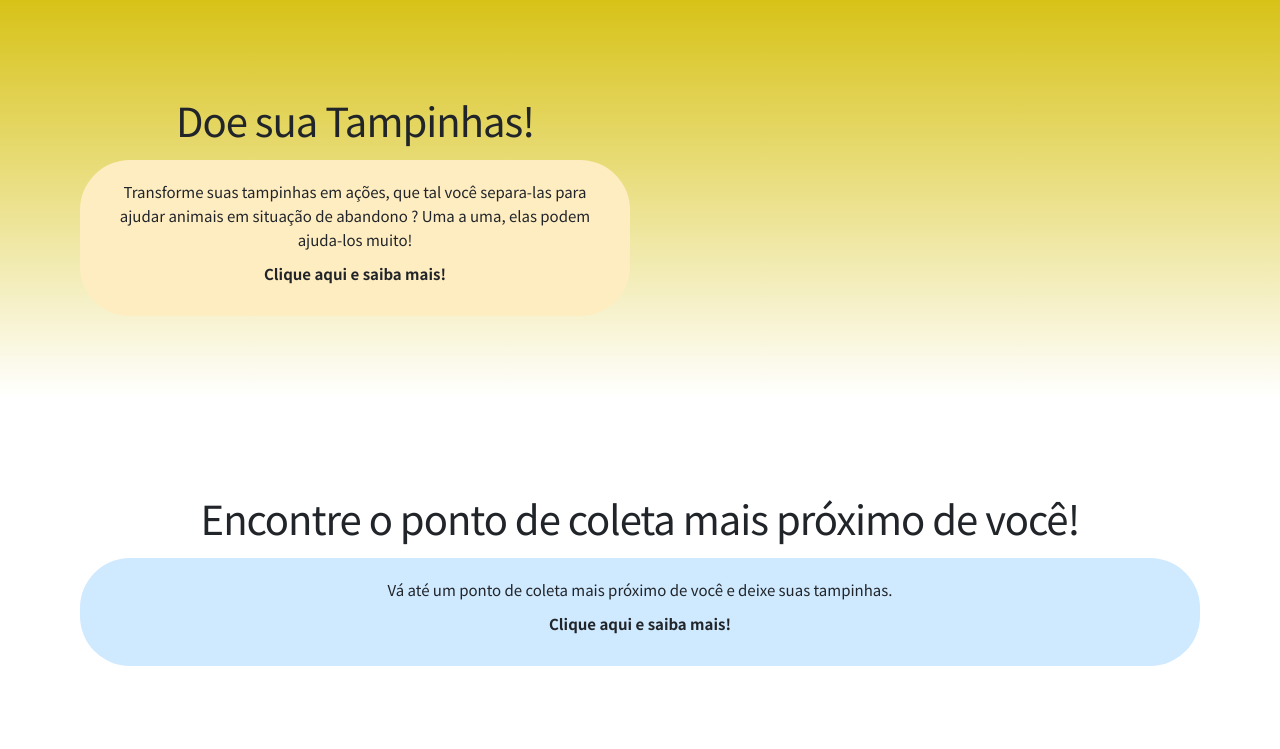
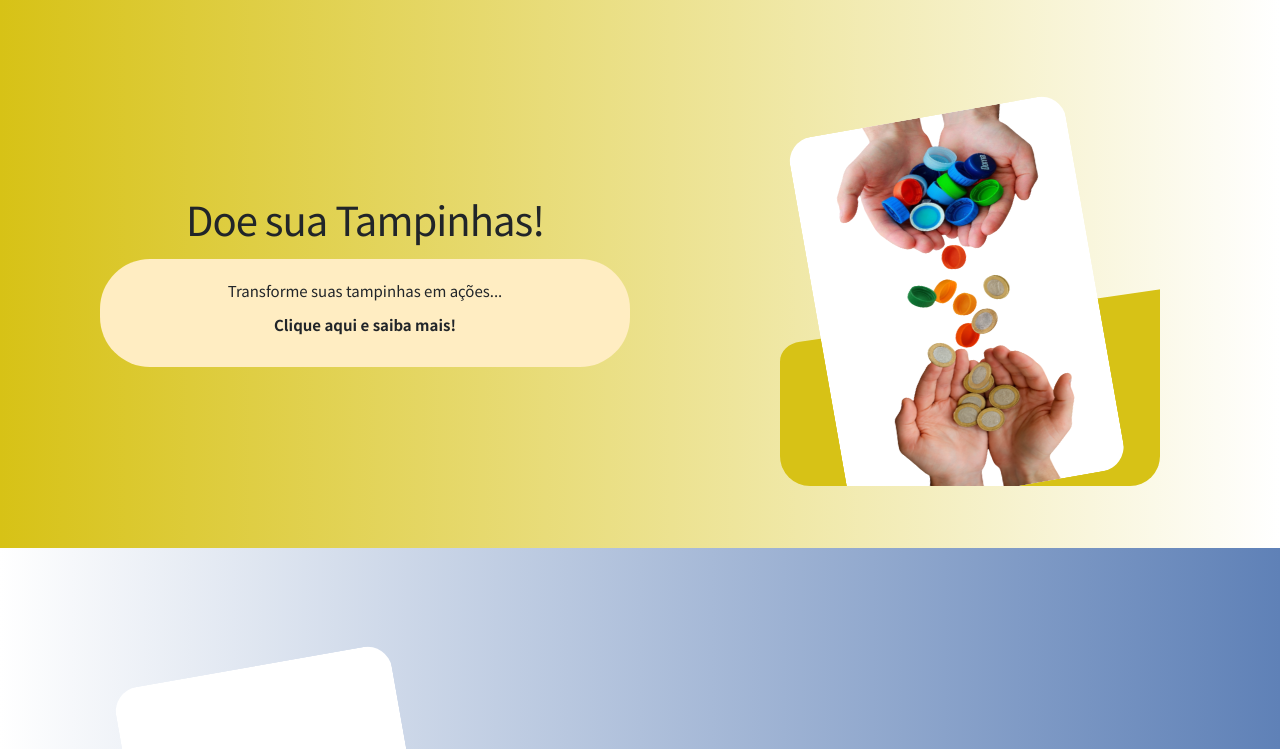
Before and after one commit to DaianeKCamargo/FATEC_ProjetoIntegrador2, a Next.js app: page / in a window 1280 px wide. Shown: the part 552-1301 px from the top of the page. Built offline with nearby package versions, Linux system fonts and the light colour scheme.

Commit message:
FEAT: Home
como doar pronto;
ponto de coleta pronto.

```diff
--- a/app/page.tsx
+++ b/app/page.tsx
@@ -1,18 +1,18 @@
-'use client';
+'use client'
 
-import Image from "next/image";
-import styles from '@/styles/home.module.css';
-import { motion, useInView } from "framer-motion";
-import { ReactNode, useRef } from "react";
+import Image from "next/image"
+import styles from '@/styles/home.module.css'
+import { motion, useInView, Variants } from "framer-motion"
+import { ReactNode, useRef } from "react"
 
-// Layout dos Titulos das páginas
-type SectionProps = {
-  children: ReactNode;
-};
+
+// SECTION ANIMATION
+// ---------------------------------------------
+type SectionProps = { children: ReactNode }
 
 function Section({ children }: SectionProps) {
-  const ref = useRef(null);
-  const isInView = useInView(ref, { once: true });
+  const ref = useRef(null)
+  const isInView = useInView(ref, { once: true })
 
   return (
     <section ref={ref} className={styles.section}>
@@ -26,8 +26,52 @@ function Section({ children }: SectionProps) {
         {children}
       </span>
     </section>
-  );
+  )
 }
+
+
+// CARD (AGORA COM IMAGEM + COR)
+interface CardProps {
+  img: string
+  color: string
+}
+
+const cardVariants: Variants = {
+  offscreen: { y: 300 },
+  onscreen: {
+    y: 50,
+    rotate: -10,
+    transition: {
+      type: "spring",
+      bounce: 0.4,
+      duration: 0.8
+    }
+  }
+}
+
+function Card({ img, color }: CardProps) {
+  return (
+    <motion.div
+      className={styles.cardContainer}
+      initial="offscreen"
+      whileInView="onscreen"
+      viewport={{ once: true, amount: 0.8 }}
+    >
+      <div className={styles.splash} style={{ background: color }} />
+
+      <motion.div className={styles.card} variants={cardVariants}>
+        <Image className={styles.img} src={img} alt="icone" width={500} height={600} />
+      </motion.div>
+    </motion.div>
+  )
+}
+
+
+// LISTA DE CARDS (AGORA COM IMAGENS)
+const cardsData = [
+  { img: "/doar.png", color: "#FAF9DD" },
+  { img: "/localizacao.png", color: "#5f81b7" }
+]
 
 export default function Home() {
 
@@ -49,27 +93,24 @@ export default function Home() {
             transition={{ type: "spring", stiffness: 400, damping: 17 }}
           >
             <a className={styles.paginaDoar} href="/como-doar">
-              <p>
-                Transforme suas tampinhas em ações, que tal você separa-las para ajudar animais em situação de abandono ? Uma a uma, elas podem ajuda-los muito!
-              </p>
+              <p>Transforme suas tampinhas em ações...</p>
               <p><b>Clique aqui e saiba mais!</b></p>
             </a>
-          </ motion.div>
+          </motion.div>
         </div>
 
-        <div className={styles.imagem1}>
-
-
-
+        <div className={styles.imagem}>
+          <Card img="/doar.png" color="#d7c216" />
         </div>
-      </div >
+      </div>
 
       <div className={styles.pontocoleta}>
-
-
+        <div className={styles.imagem}>
+          <Card img="/localizacao.png" color="#5f81b7" />
+        </div>
 
         <div className={styles.texto}>
-          <Section>Encontre o ponto de coleta mais próximo de você! </Section>
+          <Section>Pontos de coleta</Section>
 
           <motion.div
             className={styles.box2}
@@ -78,14 +119,11 @@ export default function Home() {
             transition={{ type: "spring", stiffness: 400, damping: 17 }}
           >
             <a className={styles.paginaDoar} href="/como-doar">
-              <p>
-                Vá até um ponto de coleta mais próximo de você e deixe suas tampinhas.
-              </p>
+              <p>Veja os pontos de coleta mais próximos...</p>
               <p><b>Clique aqui e saiba mais!</b></p>
             </a>
-          </ motion.div>
+          </motion.div>
         </div>
-
       </div>
 
       <div className={styles.voluntario}>
--- a/styles/home.module.css
+++ b/styles/home.module.css
@@ -13,13 +13,13 @@
     display: flex;
     align-items: center;
     justify-content: space-between;
-    padding: 3rem;
+    padding: 5rem;
     gap: 2rem;
     width: 100%;
-    height: 50vh;
-    background: linear-gradient(to top,
+    background: linear-gradient(to left,
             white,
-            #d7c216 );
+            #d7c216);
+
 }
 
 /* TEXTO */
@@ -56,50 +56,103 @@
 }
 
 /* IMAGEM */
-.imagem1 {
+.imagem {
     flex: 1;
     display: flex;
+    align-items: center;
+    /* centraliza vertical */
     justify-content: center;
-    height: 20vh;
-    padding-top: 3rem;
+    /* centraliza horizontal */
+    height: 100%;
+    overflow: visible;
+    /* garante que a animação não corte nada */
+    position: relative;
 }
 
+.img {
+    width: 100%;
+    height: 100%;
+}
 
+.card {
+    position: relative;
+    z-index: 2;
+
+    width: 280px;
+    height: 380px;
+
+    display: flex;
+    align-items: center;
+    justify-content: center;
+
+    background: white;
+    border-radius: 25px 25px 25px 0px;
+
+    box-shadow: px 0 18px rgba(0, 0, 0, 0.15);
+    transform-origin: 10% 60%;
+    clip-path: polygon(0 0,
+            /* topo esquerdo */
+            100% 0,
+            /* topo direito */
+            100% 100%,
+            /* bottom right */
+            170px 100%,
+            /* desloca pra direita */
+            0 calc(100% - 30px)
+            /* sobe 40px */
+        );
+}
+
+.cardContainer {
+    position: relative;
+    width: 330px;
+    /* controla largura geral */
+    height: 450px;
+    /* controla altura geral */
+    display: flex;
+    align-items: center;
+    justify-content: center;
+    overflow: visible;
+}
+
+.splash {
+    position: absolute;
+    z-index: 1;
+    /* atrás do card */
+
+    width: 380px;
+    /* maior que o card */
+    height: 428px;
+    /* maior que o card */
+
+    top: 10px;
+    left: -20px;
+
+    border-radius: 30px 90px 30px 30px;
+
+    clip-path: path("M 0 303.5 C 0 292.454 8.995 285.101 20 283.5 L 460 219.5 C 470.085 218.033 480 228.454 480 239.5 L 500 430 C 500 441.046 491.046 450 480 450 L 20 450 C 8.954 450 0 441.046 0 430 Z"
+        );
+}
 
 /* PONTO DE COLETA */
 .pontocoleta {
     display: flex;
     align-items: center;
     justify-content: space-between;
-    padding: 3rem;
-    gap: 30%;
+    padding: 5rem;
+    gap: 10%;
     width: 100%;
     height: 100%;
+    background-image: linear-gradient(to right, white, #5f81b7);
 }
 
-
-
         /* TEXTO */
-
 .box2 {
     border-radius: 50px;
     background: #cfe9ff;
     cursor: pointer;
     padding: 2rem;
 }
-
-/* IMAGEM */
-/* .imagem2 {
-    width: 300px;
-    height: 300px;
-    flex: 1;
-    display: flex;
-    justify-content: center;
-    border-radius: 20%;
-    padding-top: 3rem;
-} */
-
-
 
 /* VOLUNTÁRIO */
 .voluntario {
@@ -124,7 +177,7 @@
     width: 100%;
     height: 50vh;
     margin-top: 1rem;
-    background-image: linear-gradient(to bottom, white,#9d43c2);
+    background-image: linear-gradient(to left, white, #9d43c2);
 }
 
 
@@ -155,7 +208,7 @@
     }
 
     /* IMAGEM */
-    .imagem1 {
+    .imagem {
         display: none;
     }
 
```
Also changed, not shown: public/doar.png, public/localizacao.png (added).
